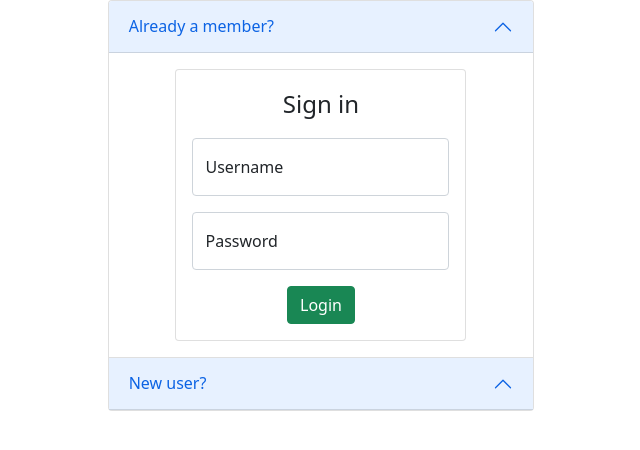
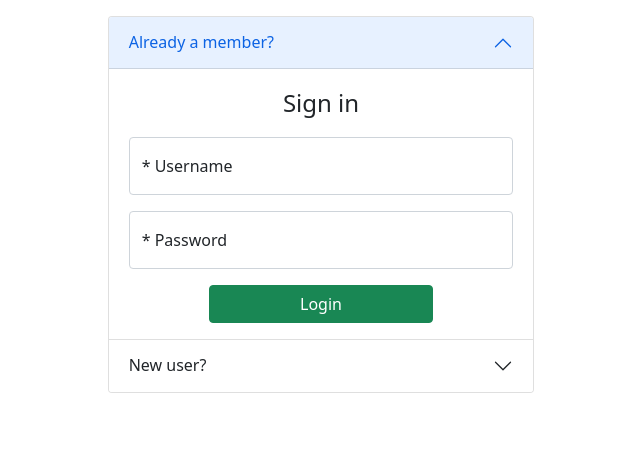
Before and after one commit to rc-j/blog, a PHP site: page /dashboard/index.php in a window 1280 px wide. Shown: the top 450 px of the page, without its empty margins (319-959 px from the left). Run offline with PHP 8.4, Linux system fonts and the light colour scheme; some libraries are stand-ins or nearby versions.

Commit message:
Login/Signup Form added

```diff
--- a/dashboard/dashboard.php
+++ b/dashboard/dashboard.php
@@ -10,5 +10,5 @@ if(!isset($_SESSION['admin'])) {
 <!-- Check request -->
 <!-- Contents -->
 <?php
-include 'include/footer.php'
+include 'include/footer.php';
 ?>
--- a/dashboard/index.php
+++ b/dashboard/index.php
@@ -8,9 +8,8 @@ if (isset($_SESSION['admin'])) {
 }
 ?>
 <!-- Check for requests -->
-<!-- Contents -->
-<!-- Check for input data -->
-<div class="accordion text-center col-md-6 offset-md-3 col-lg-4 offset-lg-4" id="accordionForm">
+
+<div class="mt-3 accordion mx-auto text-center col-sm-9 col-md-6 col-lg-5 col-xl-4" id="accordionForm">
   <div class="accordion-item">
     <h2 class="accordion-header">
       <button class="accordion-button" type="button" data-bs-toggle="collapse" data-bs-target="#collapseSignin">
@@ -19,74 +18,107 @@ if (isset($_SESSION['admin'])) {
     </h2>
     <div id="collapseSignin" class="accordion-collapse collapse show" data-bs-parent="#accordionForm">
       <div class="accordion-body">
-        <form id="signinForm" class="d-flex align-items-center flex-column">
-          <div class="card card-body">
+        <form id="signinForm">
           <fieldset>
             <legend class="mb-3">Sign in</legend>
             <div class="form-floating mb-3">
-                <input type="text" class="form-control" id="old-username" placeholder="Username">
-                <label for="old-username">Username</label>
+              <input type="text" class="form-control" id="old-username" name="username" placeholder="Username">
+              <label for="old-username">* Username</label>
             </div>
             <div class="form-floating mb-3">
-                <input autocomplete="current-password" type="password" class="form-control" id="old-password" placeholder="Password">
-                <label for="old-password">Password</label>
+              <input autocomplete="current-password" type="password" class="form-control" name="password" id="old-password" placeholder="Password">
+              <label for="old-password">* Password</label>
             </div>
-              <button class="btn btn-success" type="button" onclick="handleSignin(event)">Login</button>
+            <div id="signin-validation" class="text-uppercase"></div>
+            <button class="btn btn-success d-grid col-7 mx-auto" type="button" onclick="handleSignin(event)">Login</button>
           </fieldset>
-          </div>
         </form>
       </div>
     </div>
   </div>
   <div class="accordion-item">
     <h2 class="accordion-header">
-      <button class="accordion-button" type="button" data-bs-toggle="collapse" data-bs-target="#collapseSignup">
+      <button class="accordion-button collapsed" type="button" data-bs-toggle="collapse" data-bs-target="#collapseSignup">
         New user?
       </button>
     </h2>
     <div id="collapseSignup" class="accordion-collapse collapse" data-bs-parent="#accordionForm">
       <div class="accordion-body">
-        <form id="signupForm" class="d-flex align-items-center flex-column">
-          <div class="card card-body">
+        <form id="signupForm">
           <fieldset>
             <legend class="mb-3">Sign up</legend>
             <div class="form-floating mb-3">
-                <input type="text" class="form-control" id="new-username" placeholder="16 chars max.">
-                <label for="new-username">Choose Username</label>
+              <input type="text" class="form-control" id="new-username" name="username" placeholder="16_chars_max.">
+              <label for="new-username">* Choose Username</label>
             </div>
             <div class="form-floating mb-3">
-                <input type="file" class="form-control" id="admin-pic" placeholder="Admin-Pic">
+              <input type="file" class="form-control" id="admin-pic" name="photo" placeholder="Admin-Pic">
               <label for="admin-pic">Select your photo</label>
             </div>
             <div class="form-floating mb-3">
-                <input autocomplete="new-password" type="password" class="form-control" id="new-password" placeholder="New Password">
-                <label for="new-password">New Password</label>
+              <input autocomplete="new-password" type="password" name="password" class="form-control" id="new-password" placeholder="New Password">
+              <label for="new-password">* New Password</label>
             </div>
             <div class="form-floating mb-3">
-                <input autocomplete="new-password" type="password" class="form-control" id="new-password2" placeholder="New Password">
-                <label for="new-password2">Confirm Password</label>
+              <input autocomplete="new-password" type="password" name="confirm_password" class="form-control" id="new-password2" placeholder="New Password">
+              <label for="new-password2">* Confirm Password</label>
             </div>
-              <button class="btn btn-primary" type="button" onclick="handleSignup(event)">Register</button>
+            <div id="signup-validation" class="text-uppercase"></div>
+            <button class="btn btn-primary d-grid col-7 mx-auto" type="button" onclick="handleSignup(event)">Register</button>
           </fieldset>
-          </div>
         </form>
       </div>
     </div>
   </div>
 </div>
 <script>
+  "use strict";
   const handleSignin = (event) => {
     event.preventDefault()
-    console.log("User Signed in")
+    const form = document.getElementById('signinForm')
+    const formData = new FormData(form)
+    let validation = ""
+    for (let pair of formData.entries()) {
+      if (pair[1] === "") {
+        validation += `* ${pair[0]} must not be empty<br>`
+      }
+    }
+    document.getElementById("signin-validation").innerHTML = `
+    <div class="alert alert-danger d-flex align-items-center" role="alert">
+    <div>${validation}</div></div>
+    `
+    if (validation === "") {
+      fetch('/signin.php', {
+        method: 'POST',
+        body: formData
+      }).then(res => console.log(res.json))
+    }
   }
   const handleSignup = (event) => {
     event.preventDefault()
-    console.log("User Signed up")
+    const form = document.getElementById('signupForm')
+    const formData = new FormData(form)
+    let validation = ""
+    for (let pair of formData.entries()) {
+      if (pair[0] !== "photo" && pair[1] == "") {
+        validation += `* ${pair[0]} must not be empty<br>`
+      }
+    }
+    if (formData.get('password') !== formData.get('confirm_password')) {
+      validation += `* confirmed password is not same as password<br>`
+    }
+    document.getElementById("signup-validation").innerHTML = `
+    <div class="alert alert-danger d-flex align-items-center" role="alert">
+    <div>${validation}</div></div>
+    `
+    if (validation === "") {
+      fetch('/signup.php', {
+        method: 'POST',
+        body: formData
+      }).then(res => console.log(res.json))
+    }
   }
 </script>
-
-<!-- Sidebar -->
-<!-- Pagination -->
 <?php
 include '../include/footer.php';
 ?>
--- a/include/header.php
+++ b/include/header.php
@@ -4,7 +4,7 @@
     <meta charset="UTF-8">
     <meta http-equiv="X-UA-Compatible" content="IE=edge">
     <meta name="viewport" content="width=device-width, initial-scale=1.0">
-    <title>Document</title>
+    <title></title>
     <link href="https://cdn.jsdelivr.net/npm/bootstrap@5.1.3/dist/css/bootstrap.min.css" rel="stylesheet" integrity="sha384-1BmE4kWBq78iYhFldvKuhfTAU6auU8tT94WrHftjDbrCEXSU1oBoqyl2QvZ6jIW3" crossorigin="anonymous">
     <script src="https://kit.fontawesome.com/fde7b1b956.js" crossorigin="anonymous"></script>
 </head>
```
Also changed, not shown: modules.js (added, +20 -0 lines). Lines whose indentation alone changed are shown as unchanged.
